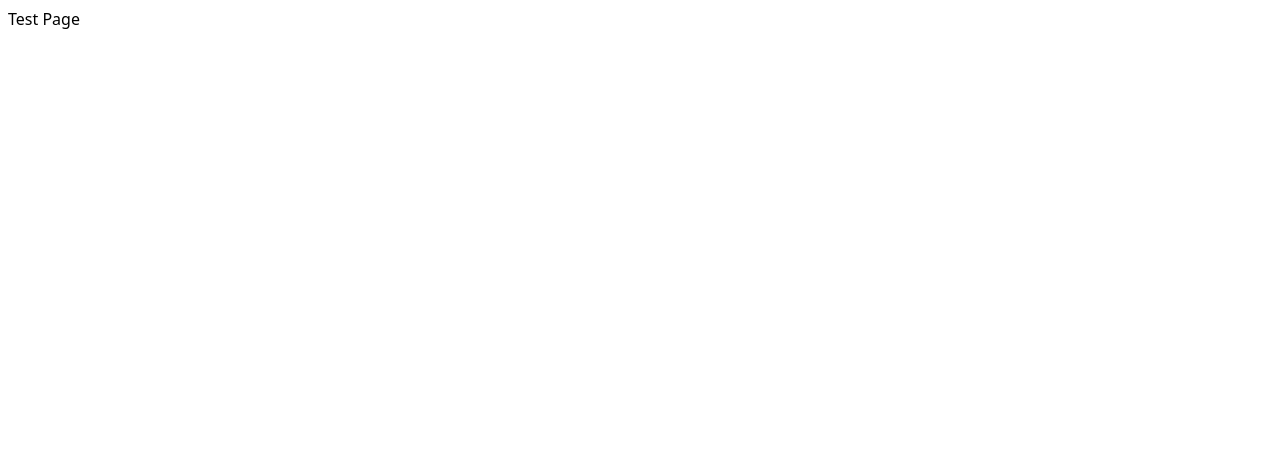
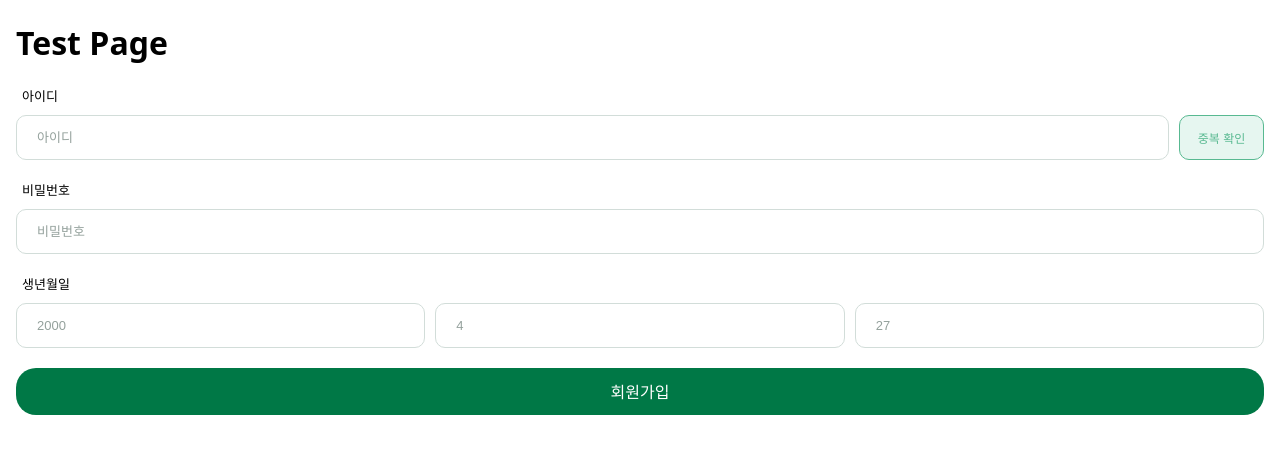
Before and after one commit to Team-MansuMugang/mansumugang-fontend, a React (Vite) app: page /test in a window 1280 px wide. Shown: the top 454 px of the page. Built offline with nearby package versions, Linux system fonts and the light colour scheme.

Commit message:
컴포넌트 추가
로그인, 회원가입에 사용되는
BigButton, CheckButton, Input, InputContainer 컴포넌트 추가

```diff
--- a/src/components/components.css
+++ b/src/components/components.css
@@ -0,0 +1,66 @@
+.big-button {
+  font-size: var(--text-size-button-large);
+  font-weight: 500;
+  height: 47px;
+  width: 100%;
+  border-radius: var(--round-size-large);
+  background-color: var(--color-primary);
+  color: var(--color-neutral-100);
+  border: none;
+  cursor: pointer;
+  box-sizing: border-box;
+}
+
+.check-button {
+  font-size: var(--text-size-detail);
+  font-weight: 500;
+  height: 45px;
+  width: 91px;
+  border-radius: var(--round-size-medium);
+  background-color: var(--color-secondary-green-1);
+  color: var(--color-secondary-green-2);
+  border: var(--color-secondary-green-2) 1px solid;
+  cursor: pointer;
+  box-sizing: border-box;
+}
+
+.input {
+  font-size: var(--text-size-body-small);
+  height: 45px;
+  width: 100%;
+  padding: 0px 20px;
+  background-color: var(--color-neutral-100);
+  border: var(--color-neutral-90) 1px solid;
+  border-radius: var(--round-size-medium);
+  box-sizing: border-box;
+  /* cursor: pointer; */
+}
+.input::placeholder {
+  color: var(--color-neutral-60);
+}
+.input:focus {
+  outline: none;
+}
+
+.input-container {
+  margin-bottom: 20px;
+}
+.input-container-children {
+  display: flex;
+}
+.input-container-children * {
+  margin: 0px 5px;
+}
+.input-container-children :first-child {
+  margin-left: 0px;
+}
+.input-container-children :last-child {
+  margin-right: 0px;
+}
+.input-container p {
+  font-size: var(--text-size-body-small);
+  color: var(--color--neutral-0);
+  font-weight: bold;
+  margin: 10px 0px;
+  padding-left: 6px;
+}
--- /dev/null
+++ b/src/components/components.jsx
@@ -0,0 +1,24 @@
+import './components.css';
+
+const BigButton = ({ children }) => {
+  return <button className="big-button">{children}</button>;
+};
+
+const CheckButton = ({ children }) => {
+  return <button className="check-button">{children}</button>;
+};
+
+const Input = ({ placeholder, type = 'text' }) => {
+  return <input className="input" type={type} placeholder={placeholder} />;
+};
+
+const InputContainer = ({ children, description = 'description' }) => {
+  return (
+    <div className="input-container">
+      <p>{description}</p>
+      <div className="input-container-children">{children}</div>
+    </div>
+  );
+};
+
+export { BigButton, CheckButton, Input, InputContainer };
--- a/src/pages/test-page/TestPage.jsx
+++ b/src/pages/test-page/TestPage.jsx
@@ -1,5 +1,24 @@
+import { BigButton, CheckButton, Input, InputContainer } from '../../components/components';
+
 const TestPage = () => {
-  return <div>Test Page</div>;
+  return (
+    <body>
+      <h1>Test Page</h1>
+      <InputContainer description="아이디">
+        <Input placeholder="아이디" />
+        <CheckButton>중복 확인</CheckButton>
+      </InputContainer>
+      <InputContainer description="비밀번호">
+        <Input placeholder="비밀번호" type="password" />
+      </InputContainer>
+      <InputContainer description="생년월일">
+        <Input placeholder="2000" />
+        <Input placeholder="4" />
+        <Input placeholder="27" />
+      </InputContainer>
+      <BigButton>회원가입</BigButton>
+    </body>
+  );
 };
 
 export default TestPage;
```
